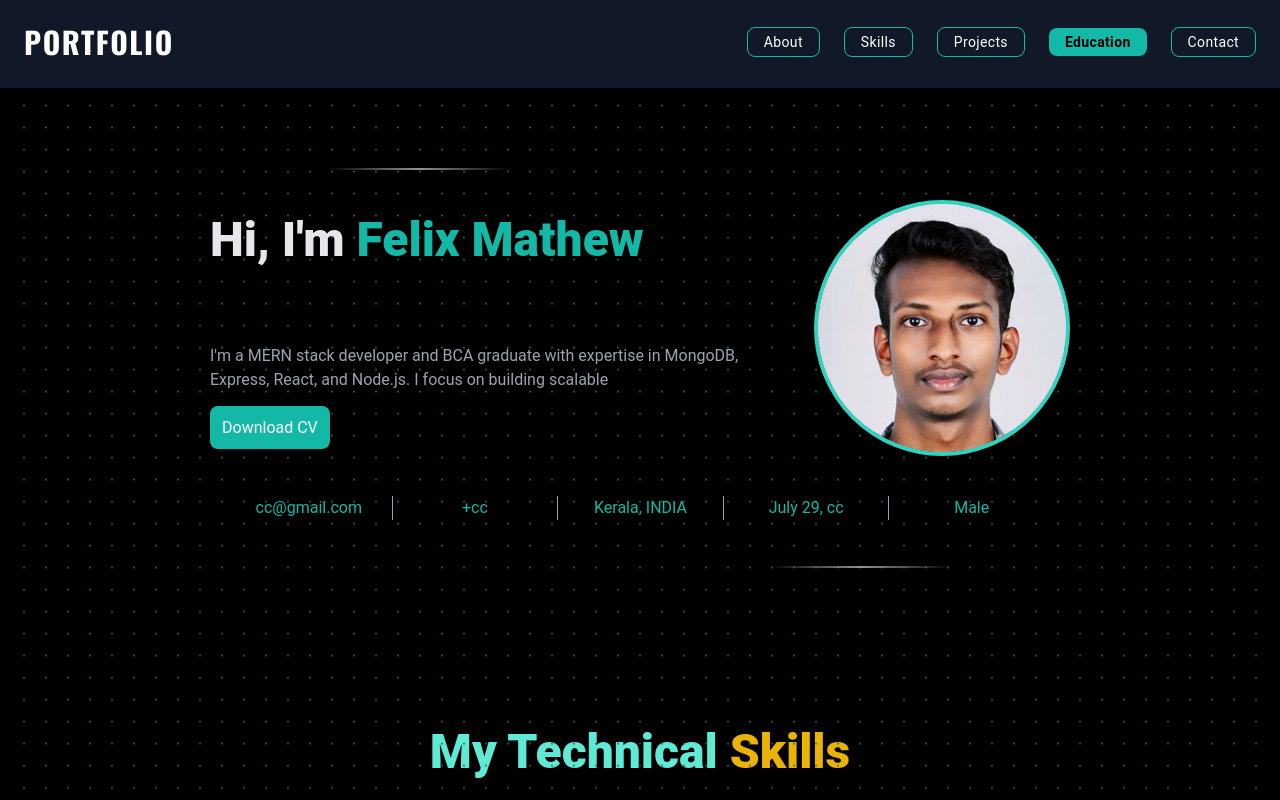
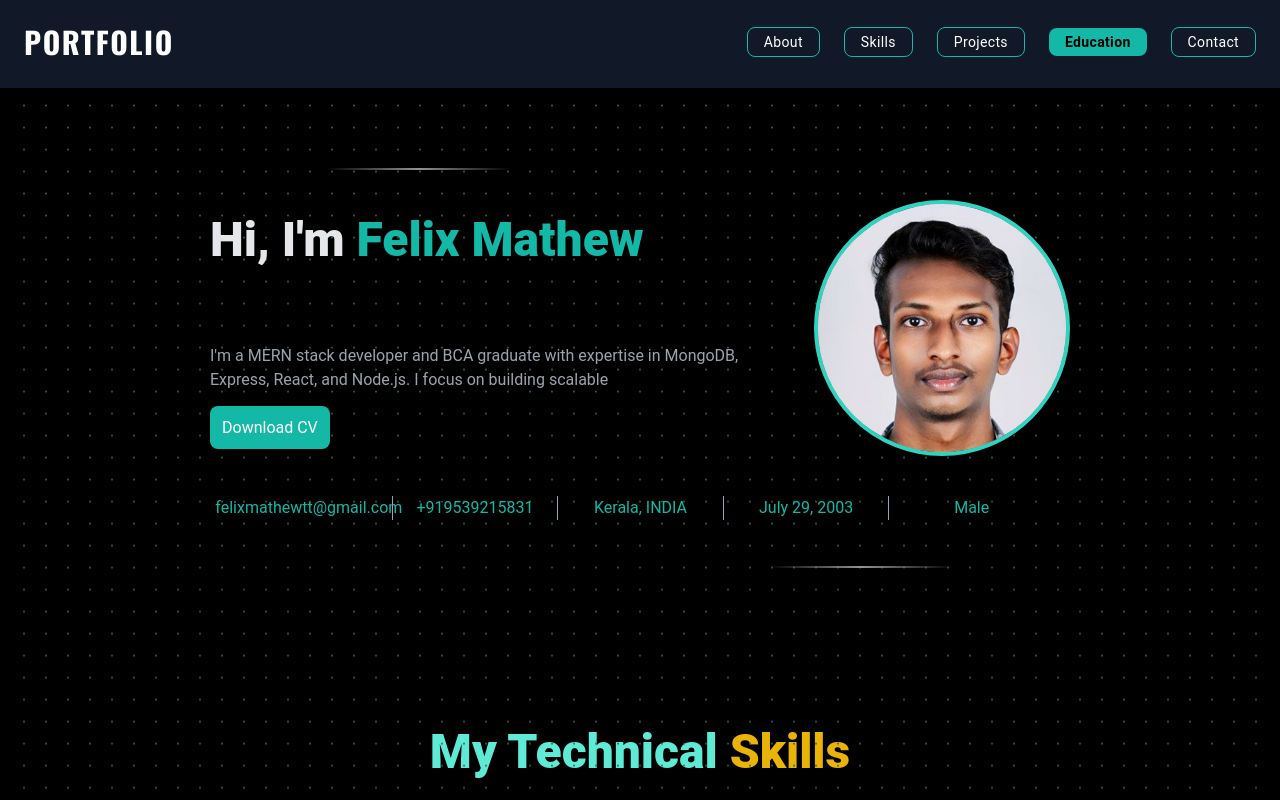
Before and after one commit to felixmathew03/portfolio, a React (Vite) app: page / in a window 1280 px wide. Shown: the top 800 px of the page. Built offline with nearby package versions, Linux system fonts and the light colour scheme.

Commit message:
added details

```diff
--- a/src/App.jsx
+++ b/src/App.jsx
@@ -33,9 +33,11 @@ function App() {
     left: 0,
     width: '100%',
     height: '100%',
-      zIndex: 0, // Behind all content
+    zIndex: 0,
   }}
+  className="hidden md:block"
 />
+
       <Header />
       <About />
       <Skills/>
--- a/src/Components/About.jsx
+++ b/src/Components/About.jsx
@@ -61,12 +61,12 @@ const About = () => {
   <div className="grid grid-cols-1 lg:grid-cols-5 sm:grid-cols-1 md:grid-cols-2 sm:divide-x-0 md:divide-x-0 lg:divide-x divide-slate-400 p-4 mt-6">
     {/* Email */}
     <div className="flex justify-center">
-      <a href="mailto:felixmathewtt@gmail.com" className="text-teal-500">cc@gmail.com</a>
+      <a href="mailto:felixmathewtt@gmail.com" className="text-teal-500">felixmathewtt@gmail.com</a>
     </div>
 
     {/* Phone Number */}
     <div className="flex justify-center">
-      <a href="tel:+919539215831" className="text-teal-500">+cc</a>
+      <a href="tel:+919539215831" className="text-teal-500">+919539215831</a>
     </div>
 
     {/* Location */}
@@ -76,7 +76,7 @@ const About = () => {
 
     {/* Date of Birth (DOB) */}
     <div className="flex justify-center">
-      <span className="text-teal-500">July 29, cc</span>
+      <span className="text-teal-500">July 29, 2003</span>
     </div>
 
     {/* Gender */}
--- a/src/Components/Contact.jsx
+++ b/src/Components/Contact.jsx
@@ -25,7 +25,7 @@ const Footer = () => {
   return (
     <footer
       id="contact"
-      className=" text-white py-16 px-6 border-t border-white/10"
+      className="text-white py-16 px-6 border-t border-white/10"
     >
       <div className="max-w-7xl mx-auto grid lg:grid-cols-2 gap-10 items-start">
         {/* Contact Form */}
@@ -36,9 +36,11 @@ const Footer = () => {
           whileInView={{ opacity: 1, x: 0 }}
           transition={{ duration: 0.8 }}
           viewport={{ once: true }}
-          className="bg-white/5 backdrop-blur-md p-6 rounded-xl shadow-lg space-y-4 w-full"
+          className="bg-white/5 backdrop-blur-md p-6 rounded-xl shadow-lg space-y-4 w-full z-2 relative"
         >
-          <h2 className="text-3xl font-bold text-[#14b8a6] mb-2 font-abril">Let’s Connect</h2>
+          <h2 className="text-3xl font-bold text-[#14b8a6] mb-2 font-abril">
+            Let’s Connect
+          </h2>
           <input
             type="text"
             name="user_name"
@@ -66,7 +68,9 @@ const Footer = () => {
           >
             Send Message
           </button>
-          {message && <p className="text-xs text-center pt-2 text-green-400">{message}</p>}
+          {message && (
+            <p className="text-xs text-center pt-2 text-green-400">{message}</p>
+          )}
         </motion.form>
 
         {/* Info + Links */}
@@ -75,12 +79,15 @@ const Footer = () => {
           whileInView={{ opacity: 1, x: 0 }}
           transition={{ duration: 0.8 }}
           viewport={{ once: true }}
-          className="flex flex-col justify-between h-full"
+          className="flex flex-col justify-start space-y-6 h-full z-10 relative"
         >
           <div>
-            <h3 className="text-2xl font-bold text-[#14b8a6] mb-4">Quick Links</h3>
+            <h3 className="text-2xl font-bold text-[#14b8a6] mb-4">
+              Quick Links
+            </h3>
             <ul className="space-y-2 text-gray-300 text-sm mb-6">
-              {["Home", "About", "Projects", "Skills", "Education"].map((item, index) => (
+              {["Home", "About", "Projects", "Skills", "Education"].map(
+                (item, index) => (
                   <li key={index}>
                     <a
                       href={`#${item.toLowerCase()}`}
@@ -89,16 +96,19 @@ const Footer = () => {
                       {item}
                     </a>
                   </li>
-              ))}
+                )
+              )}
             </ul>
 
-            <h3 className="text-xl font-bold text-white mt-8 mb-3">Connect with me</h3>
-            <div className="flex gap-5 text-xl text-gray-300">
+            <h3 className="text-xl font-bold text-white mt-8 mb-3">
+              Connect with me
+            </h3>
+            <div className="flex flex-wrap gap-5 text-xl text-gray-300 z-10 relative">
               {[
-                { icon: <FaEnvelope />, href: "mailto:yourmail@gmail.com" },
-                { icon: <FaGithub />, href: "https://github.com/yourusername" },
-                { icon: <FaLinkedin />, href: "https://linkedin.com/in/yourusername" },
-                { icon: <FaPhone className="rotate-90" />, href: "tel:+911234567890" },
+                { icon: <FaEnvelope />, href: "mailto:felixmathewtt@gmail.com" },
+                { icon: <FaGithub />, href: "https://github.com/felixmathew03" },
+                { icon: <FaLinkedin />, href: "https://linkedin.com/in/felixmathew03" },
+                { icon: <FaPhone className="rotate-90" />, href: "tel:+919539215831" },
               ].map((item, index) => (
                 <a
                   key={index}
@@ -122,7 +132,9 @@ const Footer = () => {
 
       {/* Bottom */}
       <div className="mt-16 text-center text-sm text-gray-500">
-        © {new Date().getFullYear()} <span className="text-white font-medium">Felix</span>. All rights reserved.
+        © {new Date().getFullYear()}{" "}
+        <span className="text-white font-medium">Felix</span>. All rights
+        reserved.
       </div>
     </footer>
   );
--- a/src/Components/Education.jsx
+++ b/src/Components/Education.jsx
@@ -40,7 +40,7 @@ const Education = () => {
       id="education"
       className="py-20 px-4 sm:px-10 lg:px-32 bg-black text-white"
     >
-      <h2 className="text-5xl md:text-6xl font-bold font-abril text-center mb-20 text-[#6366f1]">
+      <h2 className="text-5xl md:text-6xl font-bold font-abril text-center mb-20 text-white">
         My <span className="text-[#14b8a6]">Education</span>
       </h2>
 
--- a/src/Components/Projects.jsx
+++ b/src/Components/Projects.jsx
@@ -9,7 +9,7 @@ const Projects = () => {
     <section id="projects" className="py-20 min-h-screen bg-black text-white">
       <div className="container mx-auto text-center px-4">
         <h2 className="text-5xl font-bold text-[#14b8a6] mb-20 font-abril">
-          Featured <span className="text-[#6366f1]">Projects</span>
+          Featured <span className="text-white">Projects</span>
         </h2>
 
         <div className="flex flex-col gap-24">
```
Lines whose indentation alone changed are shown as unchanged.
